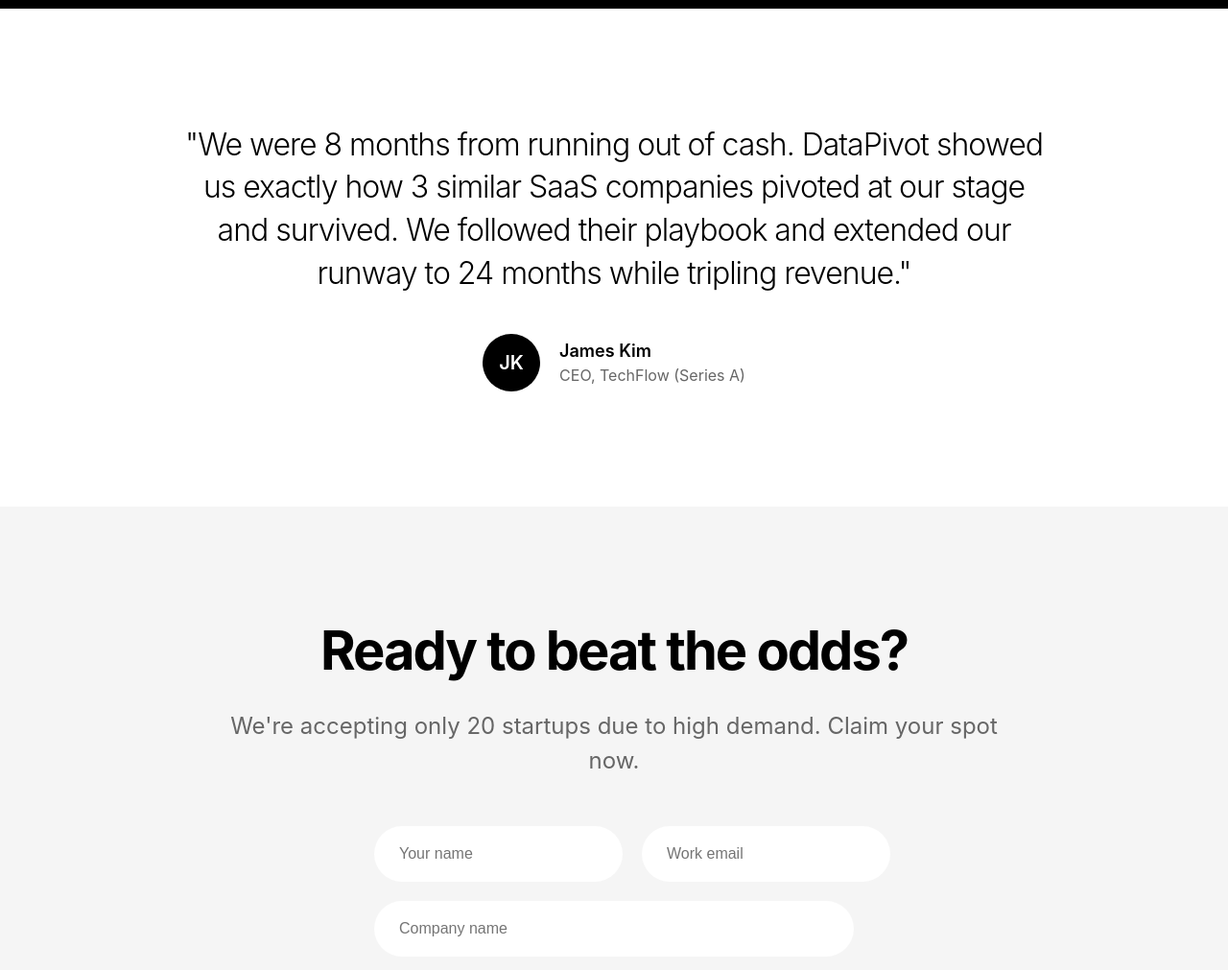
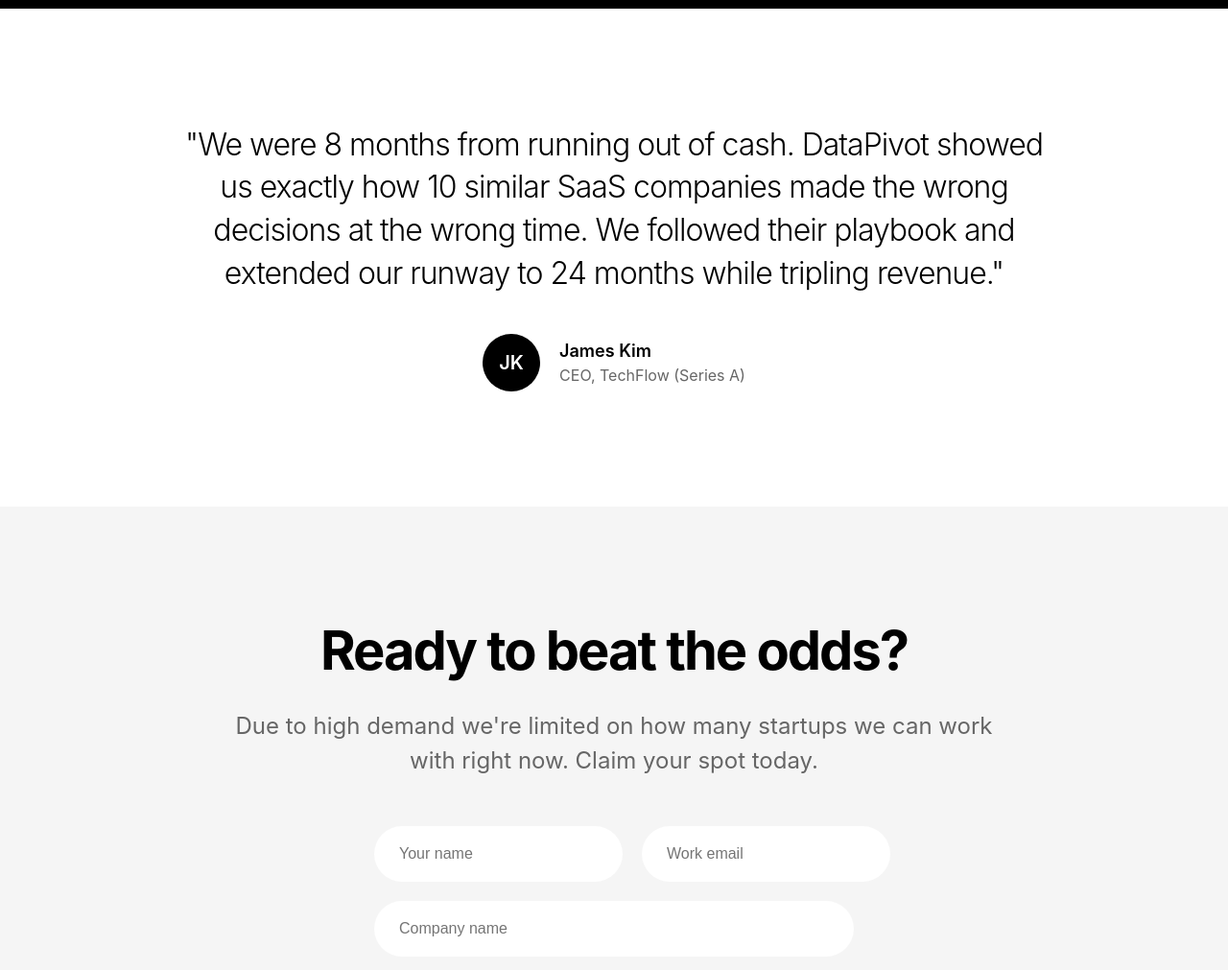
Before and after one commit to lvvargo33/Leads, a plain HTML site: page index.html in a window 1280 px wide. Shown: the part 2920-3931 px from the top of the page at 96% size. Drawn offline with Linux system fonts and the light colour scheme.

Commit message:
Update index.html

```diff
--- a/index.html
+++ b/index.html
@@ -589,7 +589,7 @@
                 <div class="process-step">
                     <div class="step-number">02</div>
                     <div class="step-title">We Match Patterns</div>
-                    <p class="step-description">Our algorithms find 100+ similar startups and analyze their complete journeys.</p>
+                    <p class="step-description">Our algorithms find similar startups and analyze their complete journeys.</p>
                 </div>
                 <div class="process-step">
                     <div class="step-number">03</div>
@@ -635,7 +635,7 @@
         <div class="container">
             <div class="testimonial-container">
                 <p class="testimonial-quote">
-                    "We were 8 months from running out of cash. DataPivot showed us exactly how 3 similar SaaS companies pivoted at our stage and survived. We followed their playbook and extended our runway to 24 months while tripling revenue."
+                    "We were 8 months from running out of cash. DataPivot showed us exactly how 10 similar SaaS companies made the wrong decisions at the wrong time. We followed their playbook and extended our runway to 24 months while tripling revenue."
                 </p>
                 <div class="testimonial-author">
                     <div class="author-avatar">JK</div>
@@ -654,8 +654,8 @@
             <div class="cta-content">
                 <h2>Ready to beat the odds?</h2>
                 <p class="cta-description">
-                    We're accepting only 20 startups due to high demand.
-                    Claim your spot now.
+                    Due to high demand we're limited on how many startups we can work with right now.
+                    Claim your spot today.
                 </p>
 
                 <form class="simple-form" id="analysisForm">
```
